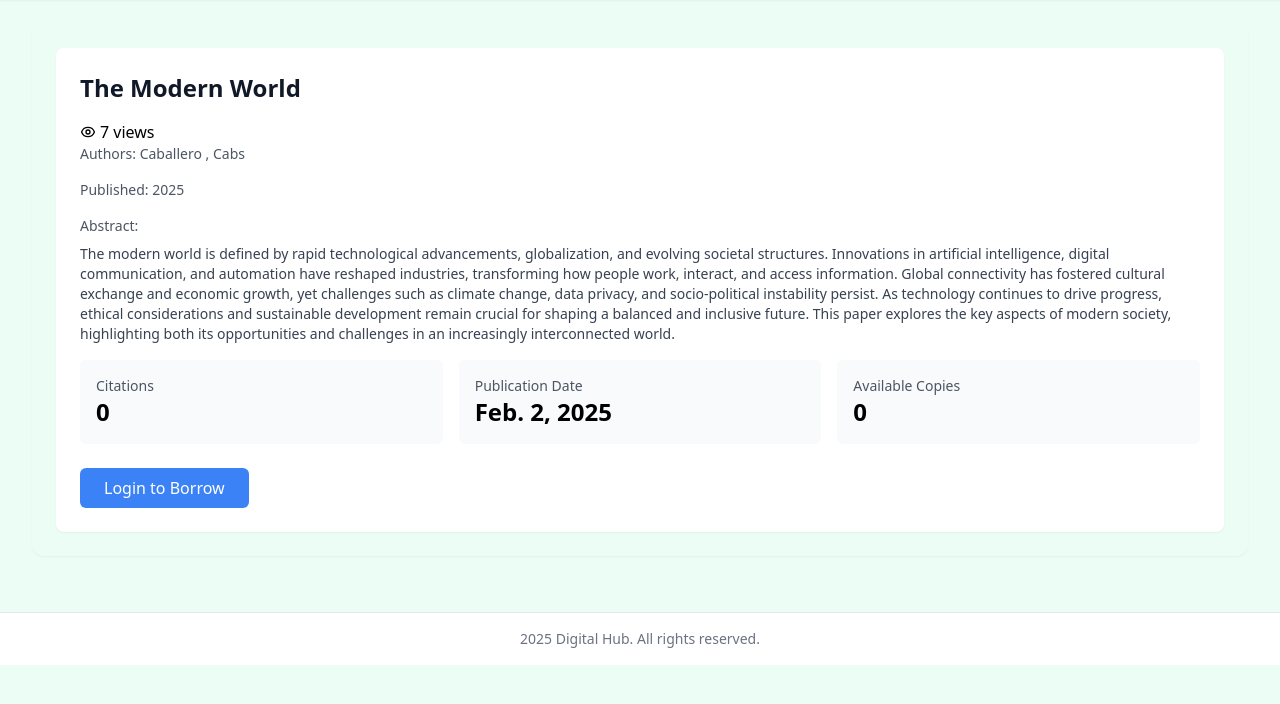
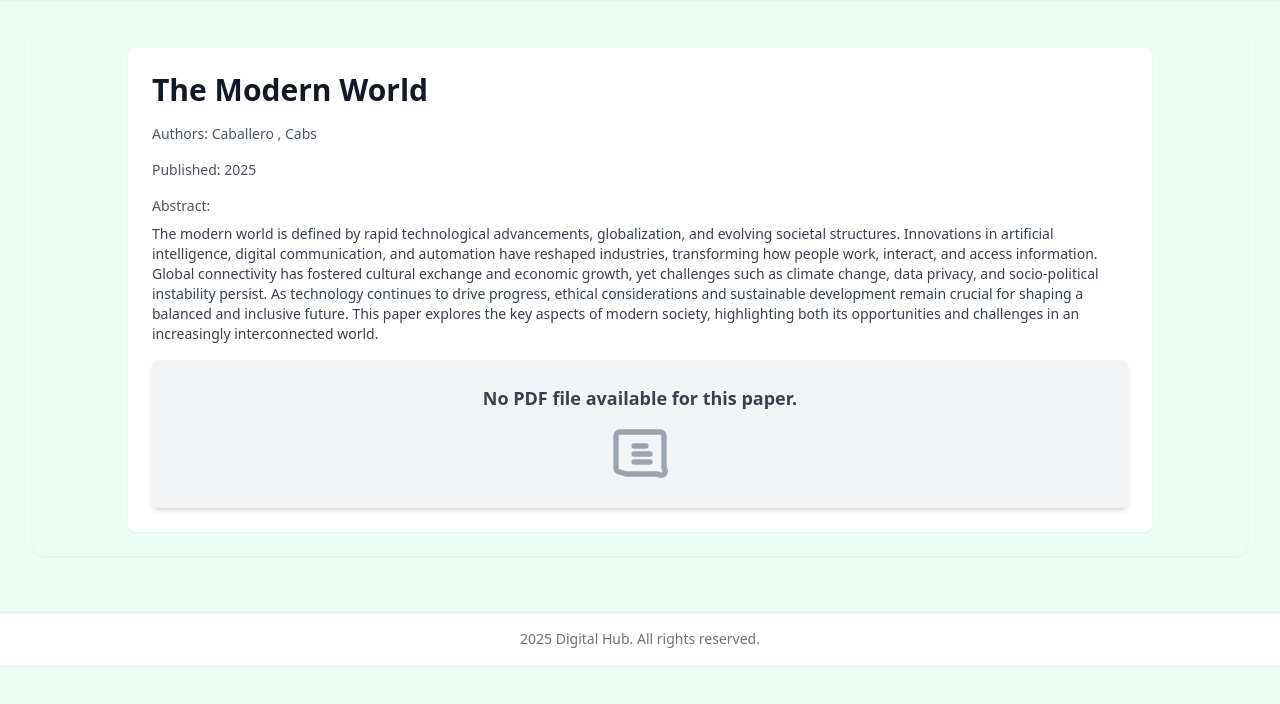
Before and after one commit to lanzy-lanzy/digitalhubv2, a Django app: page /accounts/paper/11/ in a window 1280 px wide. Shown: the part 81-785 px from the top of the page. Run offline with Django 5.2, Linux system fonts and the light colour scheme; data comes from the database, SQL or seed files in the repository; both versions use the stored data as it was after the commit; some libraries are stand-ins or nearby versions.

Commit message:
modified:   db.sqlite3 	new file:   media/papers/c_programming_language.pdf 	new file:   media/papers/c_programming_language_R3sltwX.pdf 	modified:   scholar/__pycache__/admin.cpython-313.pyc 	modified:   scholar/__pycache__/models.cpython-313.pyc 	modified:   scholar/__pycache__/views.cpython-313.pyc 	modified:   scholar/admin.py 	new file:   scholar/migrations/0006_paper_pdf_file.py 	new file:   scholar/migrations/__pycache__/0006_paper_pdf_file.cpython-313.pyc 	modified:   scholar/models.py 	modified:   scholar/templates/scholar/home.html 	modified:   scholar/templates/scholar/paper_detail.html 	modified:   scholar/views.py 	modified:   scholar_project/__pycache__/settings.cpython-313.pyc 	modified:   scholar_project/settings.py

```diff
--- a/scholar/admin.py
+++ b/scholar/admin.py
@@ -22,7 +22,7 @@ class BorrowInline(admin.TabularInline):
 
 @admin.register(Paper)
 class PaperAdmin(admin.ModelAdmin):
-    list_display = ('title', 'publication_date', 'citations', 'available_copies', 'pdf_link', 'borrowing_status')
+    list_display = ('title', 'publication_date', 'pdf_file', 'citations', 'available_copies', 'pdf_link', 'borrowing_status')
     list_filter = ('publication_date', 'available_copies', 'authors')
     search_fields = ('title', 'authors__name', 'abstract')
     filter_horizontal = ('authors',)
@@ -30,7 +30,6 @@ class PaperAdmin(admin.ModelAdmin):
     inlines = [BorrowInline]
     date_hierarchy = 'publication_date'
     actions = ['increment_copies', 'decrement_copies']
-
     def pdf_link(self, obj):
         if obj.pdf_file:
             return format_html('<a href="{}" target="_blank">View PDF</a>', obj.pdf_file.url)
--- a/scholar/models.py
+++ b/scholar/models.py
@@ -55,8 +55,9 @@ class Paper(models.Model):
     publication_date = models.DateField()
     citations = models.PositiveIntegerField(default=0)
     available_copies = models.PositiveIntegerField(default=1)
-    view_count = models.PositiveIntegerField(default=0)  # Total views
-    viewers = models.ManyToManyField(User, related_name='viewed_papers', blank=True)  # Track unique viewers
+    view_count = models.PositiveIntegerField(default=0)
+    viewers = models.ManyToManyField(User, related_name='viewed_papers', blank=True)
+    pdf_file = models.FileField(upload_to='papers/', blank=True, null=True)  # Add this field
 
     def __str__(self):
         return self.title
--- a/scholar/templates/scholar/paper_detail.html
+++ b/scholar/templates/scholar/paper_detail.html
@@ -10,13 +10,53 @@
         -ms-user-select: none;
         user-select: none;
     }
+    .pdf-container {
+        position: relative;
+        width: 100%;
+        max-width: 900px;
+        height: 80vh; /* Fullscreen-like scrolling */
+        margin: auto;
+        background: white;
+        border-radius: 10px;
+        overflow-y: auto;
+        box-shadow: 0px 4px 10px rgba(0, 0, 0, 0.1);
+        padding: 20px;
+        scrollbar-width: thin;
+        scrollbar-color: #4a5568 #e2e8f0;
+    }
+    .pdf-container::-webkit-scrollbar {
+        width: 8px;
+    }
+    .pdf-container::-webkit-scrollbar-thumb {
+        background: #4a5568;
+        border-radius: 10px;
+    }
+    .pdf-container::-webkit-scrollbar-track {
+        background: #e2e8f0;
+    }
+    .pdf-toolbar {
+        display: flex;
+        justify-content: space-between;
+        align-items: center;
+        background: #1f2937;
+        color: white;
+        padding: 10px 16px;
+        border-radius: 10px 10px 0 0;
+    }
+    .pdf-toolbar button {
+        background: #4b5563;
+        padding: 6px 12px;
+        border-radius: 6px;
+        transition: background 0.2s ease-in-out;
+    }
+    .pdf-toolbar button:hover {
+        background: #6b7280;
+    }
 </style>
-  <div class="bg-white rounded-lg shadow-sm p-6">
-      <h1 class="text-2xl font-bold text-gray-900 mb-4">{{ paper.title }}</h1>
-      <div class="paper-meta">
-        <span class="flex items-center"><svg class="h-4 w-4 mr-1" fill="none" stroke="currentColor" viewBox="0 0 24 24"><path stroke-linecap="round" stroke-linejoin="round" stroke-width="2" d="M15 12a3 3 0 11-6 0 3 3 0 016 0z"/><path stroke-linecap="round" stroke-linejoin="round" stroke-width="2" d="M2.458 12C3.732 7.943 7.523 5 12 5c4.478 0 8.268 2.943 9.542 7-1.274 4.057-5.064 7-9.542 7-4.477 0-8.268-2.943-9.542-7z"/></svg>{{ paper.view_count }} views</span>  <!-- Display total views -->
-          {% comment %} <p>Unique Viewers: {{ paper.viewers.count }}</p> {% endcomment %}
-      </div>
+
+<div class="bg-white rounded-lg shadow-sm p-6 max-w-5xl mx-auto">
+    <h1 class="text-3xl font-extrabold text-gray-900 mb-4">{{ paper.title }}</h1>
+
     <div class="text-sm text-gray-600 mb-4">
         <span class="font-medium">Authors:</span>
         {% for author in paper.authors.all %}
@@ -27,26 +67,63 @@
     <div class="text-sm text-gray-600 mb-4">
         <span class="font-medium">Published:</span> {{ paper.publication_date|date:"Y" }}
     </div>
+
     <div class="text-sm text-gray-600 mb-4">
         <span class="font-medium">Abstract:</span>
-          <p class="mt-2 text-gray-700">{{ paper.abstract }}</p>
+        <p class="mt-2 text-gray-700 no-copy">{{ paper.abstract }}</p>
     </div>
 
-      <div class="grid grid-cols-3 gap-4 mb-6">
-          <div class="bg-gray-50 p-4 rounded-md">
-              <div class="text-sm text-gray-600">Citations</div>
-              <div class="text-2xl font-semibold">{{ paper.citations }}</div>
+    <!-- PDF Viewer Section -->
+    {% if paper.pdf_file.name %}
+    <div class="pdf-container">
+        <div id="pdf-pages"></div>
     </div>
-          <div class="bg-gray-50 p-4 rounded-md">
-              <div class="text-sm text-gray-600">Publication Date</div>
-              <div class="text-2xl font-semibold">{{ paper.publication_date }}</div>
+    <!-- Include PDF.js Library and the script for rendering pages -->
+    <script src="https://cdnjs.cloudflare.com/ajax/libs/pdf.js/3.4.120/pdf.min.js"></script>
+    <script>
+        document.addEventListener("DOMContentLoaded", function () {
+            pdfjsLib.GlobalWorkerOptions.workerSrc = "https://cdnjs.cloudflare.com/ajax/libs/pdf.js/3.4.120/pdf.worker.min.js";
+            const pdfUrl = "{{ paper.pdf_file.url }}";
+            let pdfDoc = null;
+            const pdfContainer = document.getElementById("pdf-pages");
+            pdfjsLib.getDocument(pdfUrl).promise.then(pdf => {
+                pdfDoc = pdf;
+                for (let pageNum = 1; pageNum <= pdfDoc.numPages; pageNum++) {
+                    renderPage(pageNum);
+                }
+            }).catch(error => {
+                console.error("Error loading PDF:", error);
+            });
+            function renderPage(num) {
+                pdfDoc.getPage(num).then(page => {
+                    let viewport = page.getViewport({ scale: 1.5 });
+                    let canvas = document.createElement("canvas");
+                    canvas.classList.add("mb-4", "shadow-md", "rounded-lg");
+                    pdfContainer.appendChild(canvas);
+                    let context = canvas.getContext("2d");
+                    canvas.height = viewport.height;
+                    canvas.width = viewport.width;
+                    let renderContext = {
+                        canvasContext: context,
+                        viewport: viewport
+                    };
+                    page.render(renderContext);
+                });
+            }
+        });
+    </script>
+    {% else %}
+        <div class="bg-gray-100 text-gray-700 p-6 rounded-md shadow-md text-center">
+            <p class="text-lg font-semibold">No PDF file available for this paper.</p>
+            <svg class="mx-auto mt-2 w-16 h-16 text-gray-400" fill="none" stroke="currentColor" viewBox="0 0 24 24">
+                <path stroke-linecap="round" stroke-linejoin="round" stroke-width="2"
+                      d="M9.75 9.75h4.5m-4.5 3h6m-6 3h6m-9 4.5h12A1.5 1.5 0 0021 18V6a1.5 1.5 0 00-1.5-1.5H4.5A1.5 1.5 0 003 6v12a1.5 1.5 0 001.5 1.5z" />
+            </svg>
         </div>
-          <div class="bg-gray-50 p-4 rounded-md">
-              <div class="text-sm text-gray-600">Available Copies</div>
-              <div class="text-2xl font-semibold">{{ paper.available_copies }}</div>
-          </div>
-      </div>
-    {% if user.is_authenticated %}
+    {% endif %}
+
+    <!-- Borrowing Section -->
+    {% comment %} {% if user.is_authenticated %}
         {% if paper.id in user_borrowed_papers %}
             <button disabled class="bg-gray-400 text-white px-6 py-2 rounded-md cursor-not-allowed">
                 Already Borrowed
@@ -69,14 +146,6 @@
            class="inline-block bg-blue-500 text-white px-6 py-2 rounded-md hover:bg-blue-600 focus:outline-none focus:ring-2 focus:ring-blue-500">
             Login to Borrow
         </a>
-    {% endif %}
-    {% comment %} {% if paper.pdf_file %}
-        <a href="{{ paper.pdf_file.url }}"
-           class="inline-block mt-4 bg-green-500 text-white px-6 py-2 rounded-md hover:bg-green-600 focus:outline-none focus:ring-2 focus:ring-green-500">
-            Download PDF
-        </a>
     {% endif %} {% endcomment %}
-
-
 </div>
 {% endblock %}
--- a/scholar/views.py
+++ b/scholar/views.py
@@ -12,7 +12,7 @@ from django.http import JsonResponse
 from datetime import timedelta, datetime
 from django.utils import timezone
 from .forms import ReservationForm
-
+from django.views.decorators.clickjacking import xframe_options_exempt
 # Create your views here.
 from django.contrib.sessions.models import Session
 from django.utils import timezone
@@ -62,8 +62,11 @@ def home(request):
           'user_bookmarked_papers': user_bookmarked_papers,
           'active_viewers': active_viewers,  # Pass the number of active viewers to the template
       })
+
+@xframe_options_exempt
 def paper_detail(request, paper_id):
     paper = get_object_or_404(Paper, id=paper_id)
+    print(f"PDF File: {paper.pdf_file}")  # Debug statement
     session_key = f'viewed_paper_{paper_id}'
 
     if not request.session.get(session_key, False):
--- a/scholar_project/settings.py
+++ b/scholar_project/settings.py
@@ -131,3 +131,6 @@ LOGIN_URL = 'login'
 # https://docs.djangoproject.com/en/5.1/ref/settings/#default-auto-field
 
 DEFAULT_AUTO_FIELD = 'django.db.models.BigAutoField'
+
+MEDIA_URL = '/media/'
+MEDIA_ROOT = BASE_DIR / 'media'
```
Also changed, not shown: scholar/templates/scholar/home.html (+27 -2 lines), db.sqlite3, scholar/migrations/0006_paper_pdf_file.py (added), 2 other files. Lines whose indentation alone changed are shown as unchanged.
